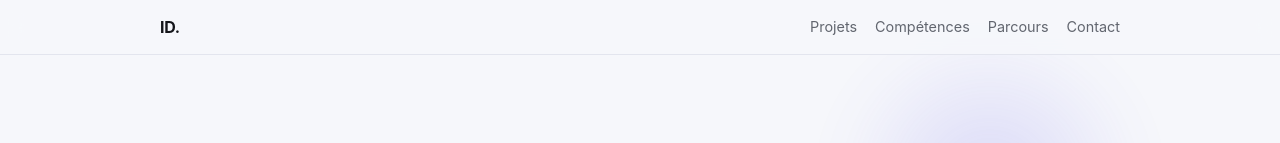
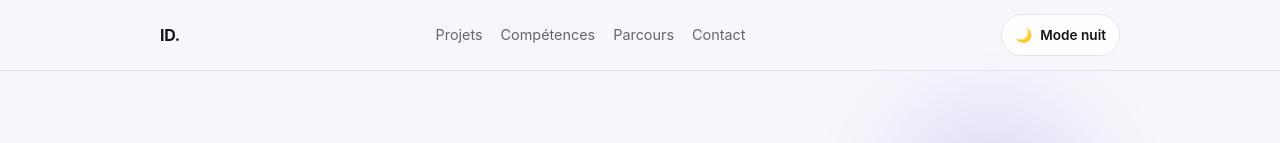
Before and after one commit to djeghriimed/Portfolio, a plain HTML site: page index.html in a window 1280 px wide. Shown: the top 143 px of the page. Drawn offline with Linux system fonts and the light colour scheme.

Commit message:
Implement theme toggle feature in index.html
Added a theme toggle button with functionality to switch between light and dark modes.

```diff
--- a/index.html
+++ b/index.html
@@ -19,6 +19,10 @@ nav b{font-weight:700;letter-spacing:-.02em}
 nav ul{display:flex;gap:18px;list-style:none;margin:0;padding:0;font-size:.9rem;overflow-x:auto}
 nav ul a{color:var(--muted)}
 nav ul a:hover{color:var(--text)}
+.theme-toggle{flex-shrink:0;display:inline-flex;align-items:center;gap:8px;padding:9px 13px;border:1px solid var(--line);border-radius:999px;background:var(--card);color:var(--text);font:inherit;font-size:.85rem;font-weight:600;cursor:pointer;transition:background .2s,border-color .2s,transform .2s}
+.theme-toggle:hover{border-color:var(--accent);transform:translateY(-1px)}
+.theme-toggle:focus-visible{outline:3px solid var(--accent);outline-offset:3px}
+@media(max-width:650px){nav div{flex-wrap:wrap}nav ul{order:3;width:100%;justify-content:space-between;gap:12px}.theme-toggle{margin-left:auto}}
 main{max-width:1000px;margin:0 auto;padding:0 20px 56px}
 .hero{padding:88px 0 56px;position:relative}
 .hero::before{content:"";position:absolute;top:-40px;right:-40px;width:340px;height:340px;background:radial-gradient(circle,var(--accent) 0%,transparent 65%);opacity:.18;filter:blur(30px);z-index:-1}
@@ -71,7 +75,7 @@ footer{text-align:center;color:var(--muted);font-size:.82rem;margin-top:32px}
 </style>
 </head>
 <body>
-<nav><div><b>ID.</b><ul><li><a href="#projets">Projets</a></li><li><a href="#competences">Compétences</a></li><li><a href="#parcours">Parcours</a></li><li><a href="#contact">Contact</a></li></ul></div></nav>
+<nav><div><b>ID.</b><ul><li><a href="#projets">Projets</a></li><li><a href="#competences">Compétences</a></li><li><a href="#parcours">Parcours</a></li><li><a href="#contact">Contact</a></li></ul><button class="theme-toggle" id="themeToggle" type="button" aria-label="Activer le mode nuit" aria-pressed="false"><span id="themeIcon" aria-hidden="true">🌙</span><span id="themeLabel">Mode nuit</span></button></div></nav>
 <main>
 <header class="hero"><div class="txt">
 <span class="badge"><i></i>Disponible à partir du 31 mai 2027</span>
@@ -141,5 +145,36 @@ footer{text-align:center;color:var(--muted);font-size:.82rem;margin-top:32px}
 </section>
 <footer>© 2026 Imed DJEGHRI</footer>
 </main>
+<script>
+(() => {
+  const root = document.documentElement;
+  const button = document.getElementById("themeToggle");
+  const icon = document.getElementById("themeIcon");
+  const label = document.getElementById("themeLabel");
+
+  // Priorité au choix déjà enregistré, sinon au thème du système.
+  const savedTheme = localStorage.getItem("portfolio-theme");
+  const initialTheme = savedTheme || (
+    window.matchMedia("(prefers-color-scheme: dark)").matches ? "dark" : "light"
+  );
+
+  function applyTheme(theme) {
+    root.dataset.theme = theme;
+    const isDark = theme === "dark";
+    icon.textContent = isDark ? "☀️" : "🌙";
+    label.textContent = isDark ? "Mode normal" : "Mode nuit";
+    button.setAttribute("aria-label", isDark ? "Activer le mode normal" : "Activer le mode nuit");
+    button.setAttribute("aria-pressed", String(isDark));
+  }
+
+  applyTheme(initialTheme);
+
+  button.addEventListener("click", () => {
+    const nextTheme = root.dataset.theme === "dark" ? "light" : "dark";
+    localStorage.setItem("portfolio-theme", nextTheme);
+    applyTheme(nextTheme);
+  });
+})();
+</script>
 </body>
 </html>
```
